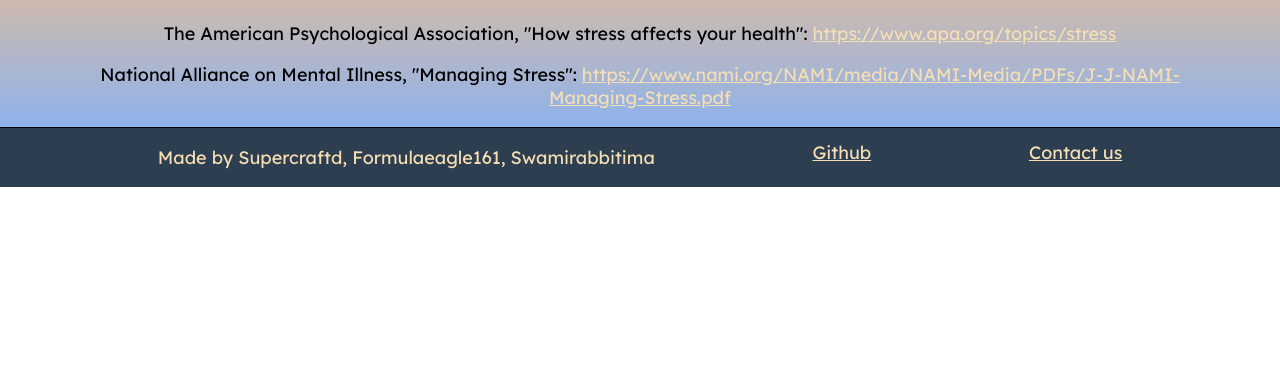
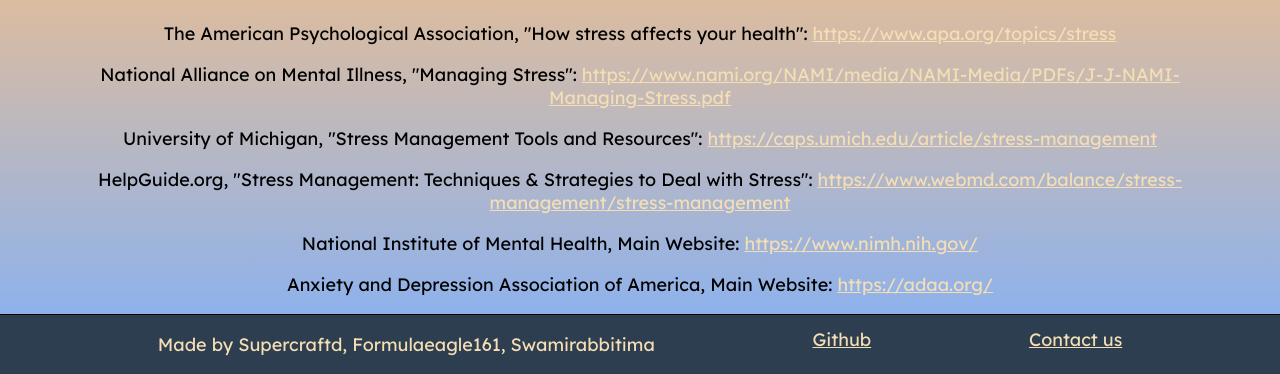
Before and after one commit to SupercraftD/See-Stress, a website built with Vite: page resources/index.html in a window 1280 px wide. Shown: the part 843-1217 px from the top of the page. Before the commit the page ends 1030 px from the top, so only its background shows below. Built offline with nearby package versions, Linux system fonts and the light colour scheme; no server answers.

Commit message:
added resources
help help me

```diff
--- a/resources/index.html
+++ b/resources/index.html
@@ -33,9 +33,11 @@
       <div id = "abouttext">
         <p class = "aboutheader"> Links and sources </p>
       <p>The American Psychological Association, "How stress affects your health": <a href="https://www.apa.org/topics/stress" target="blank">https://www.apa.org/topics/stress</a> </p>
-      <p>National Alliance on Mental Illness, "Managing Stress": <a href="https://www.nami.org/NAMI/media/NAMI-Media/PDFs/J-J-NAMI-Managing-Stress.pdf">https://www.nami.org/NAMI/media/NAMI-Media/PDFs/J-J-NAMI-Managing-Stress.pdf</a></p>
-      <p></p>
-
+      <p>National Alliance on Mental Illness, "Managing Stress": <a href="https://www.nami.org/NAMI/media/NAMI-Media/PDFs/J-J-NAMI-Managing-Stress.pdf" target="blank">https://www.nami.org/NAMI/media/NAMI-Media/PDFs/J-J-NAMI-Managing-Stress.pdf</a></p>
+      <p>University of Michigan, "Stress Management Tools and Resources":  <a href="https://caps.umich.edu/article/stress-management" target="blank">https://caps.umich.edu/article/stress-management</a></p>
+      <p>HelpGuide.org, "Stress Management: Techniques & Strategies to Deal with Stress": <a href="https://www.webmd.com/balance/stress-management/stress-management" target="blank">https://www.webmd.com/balance/stress-management/stress-management</a></p>
+      <p>National Institute of Mental Health, Main Website: <a href="https://www.nimh.nih.gov/" target="blank">https://www.nimh.nih.gov/</a></p>
+      <p>Anxiety and Depression Association of America, Main Website: <a href= "https://adaa.org/" target="blank">https://adaa.org/</a></p>
 
 
         <div id = "footer">
--- a/resources/style.css
+++ b/resources/style.css
@@ -149,6 +149,7 @@
   justify-content: space-evenly;
 }
 
+
 a {
   color: wheat;
 
```
